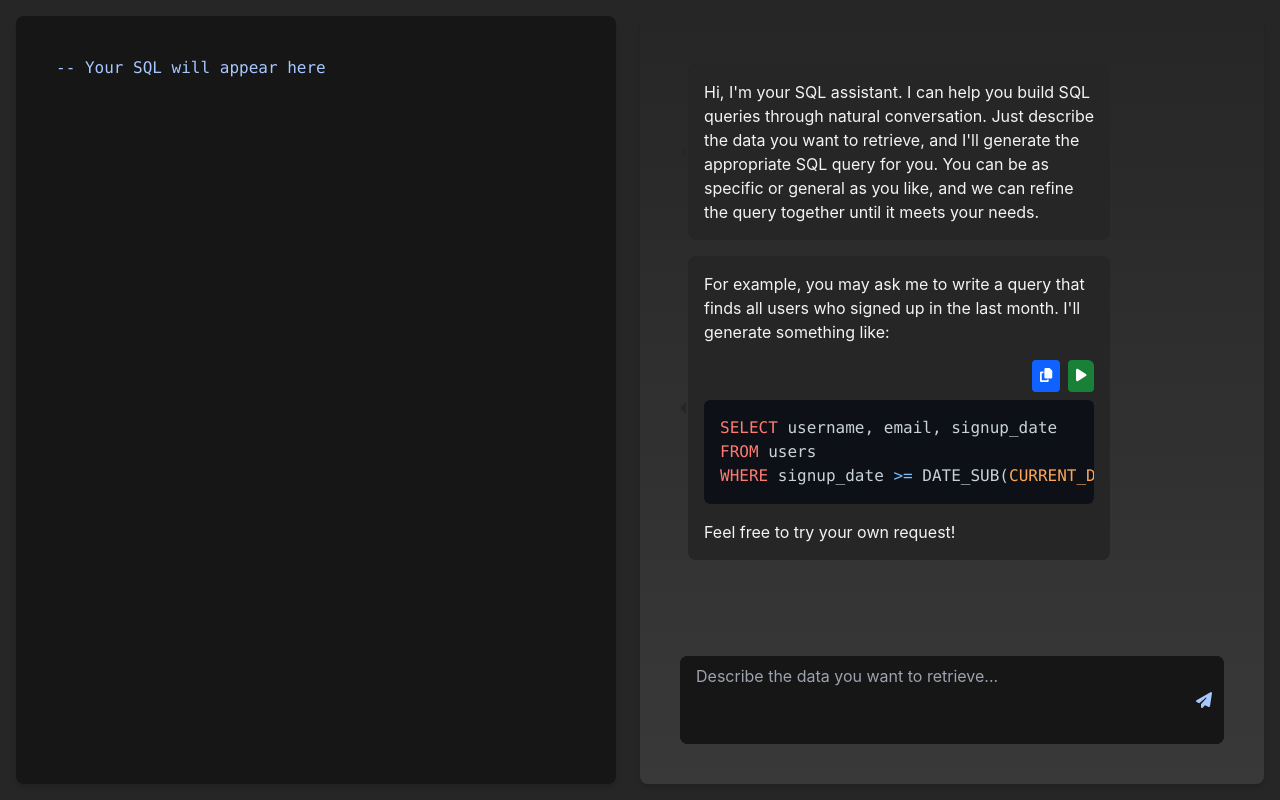
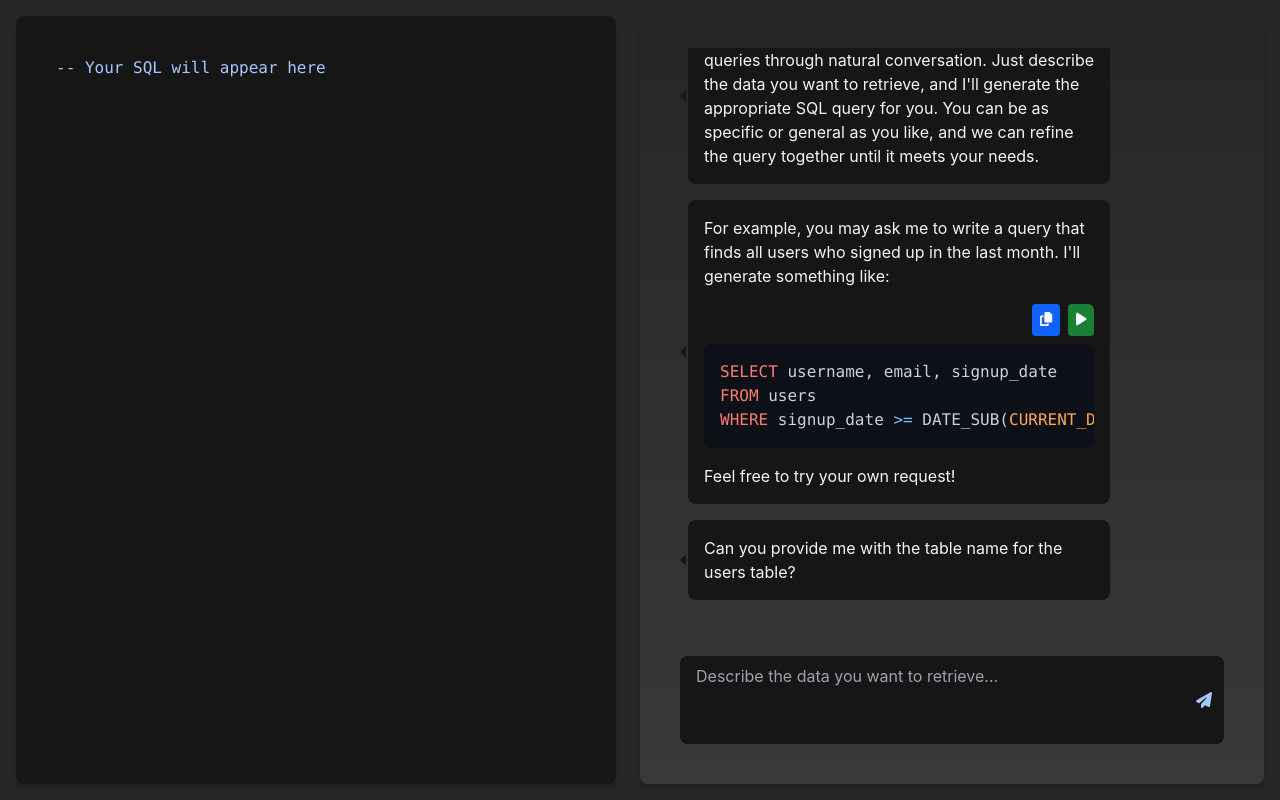
Before and after one commit to MartinCastroAlvarez/sql-cursor-ai-agent, a React (Create React App) app: page / in a window 1280 px wide. Built offline with nearby package versions, Linux system fonts and the light colour scheme; no server answers.

Commit message:
Quick fix
-

```diff
--- a/src/Agent.tsx
+++ b/src/Agent.tsx
@@ -5,6 +5,45 @@ import { api } from './Api';
  * EditorAgent class responsible for modifying SQL code based on conversation or direct changes
  */
 export class EditorAgent {
+  /**
+   * Processes agent responses to automatically extract and apply SQL changes
+   * @param conversation - The conversation history
+   * @param currentSql - Current SQL code
+   * @returns Promise with the revised SQL code, or current SQL if no changes needed
+   */
+  public async listen({conversation, currentSql}: {conversation: Message[], currentSql: string}): Promise<string> {
+    // Create a system message to instruct the model
+    const systemMessage: Message = {
+      text: `You are an SQL editor assistant.
+
+This is the full conversation history that you are listening to as a passive observer:
+${conversation.map(c => `${c.sender}: ${c.text}`).join('\n')}
+
+      Your task is to modify the current SQL query based on the conversation history.
+IMPORTANT: Your response must ONLY contain the revised SQL code without any explanations, comments, or markdown formatting.
+Do not include \`\`\`sql or \`\`\` tags. Return only the raw SQL query.
+Current SQL:
+\`\`\`sql
+${currentSql}
+\`\`\`
+
+Based on the conversation history, you must suggest the final version of the SQL query that the user wants.
+Always assume the you are writing 'SELECT FROM' statements.
+`,
+      date: new Date(),
+      sender: 'AGENT'
+    };
+
+    // Combine system message with conversation
+    const fullConversation = [systemMessage];
+
+    // Get completion from API
+    const response = await api.getCompletion(fullConversation);
+
+    // Return just the text (which should be only SQL)
+    return response.text;
+  }
+
   /**
    * Generates revised SQL based on conversation history and current SQL
    * @param conversation - Array of messages between user and analyst
@@ -14,7 +53,9 @@ export class EditorAgent {
   public async code({conversation, currentSql}: {conversation: Message[], currentSql: string}): Promise<string> {
     // Create a system message to instruct the model
     const systemMessage: Message = {
-      text: `You are an SQL editor assistant. Your task is to modify the current SQL query based on the conversation history.
+      text: `You are an SQL editor assistant.
+
+      Your task is to modify the current SQL query based on the conversation history.
 IMPORTANT: Your response must ONLY contain the revised SQL code without any explanations, comments, or markdown formatting.
 Do not include \`\`\`sql or \`\`\` tags. Return only the raw SQL query.
 Current SQL:
@@ -90,7 +131,11 @@ ${currentSql}
 When providing SQL code, always use code blocks with the \`\`\`sql format. Never use inline code snippets.
 Be helpful, clear, and focus on generating accurate SQL queries that solve the user's problem.
 
-Always provide at least 1 code snippet in your response.`,
+Always provide at least 1 code snippet in your response.
+Even if you don't know the fields, or schema, or table names, or anything, just make up something that would be a valid query.
+
+Always assume the you are writing 'SELECT FROM' statements.
+`,
       date: new Date(),
       sender: 'AGENT'
     };
--- a/src/App.tsx
+++ b/src/App.tsx
@@ -1,18 +1,18 @@
-import React, { useState, useCallback } from "react";
+import React, { useState, useCallback, useRef } from "react";
 import Editor from "./Editor";
 import Chat from "./Chat";
-import { useConversation } from "./useConversation";
+import { useConversation, Message } from "./useConversation";
 import "tippy.js/dist/tippy.css";
 import "./tippy-theme.css";
 import { editorAgent, analystAgent } from "./Agent";
 
 const INITIAL_SQL = "-- Your SQL will appear here";
 
-
 const App: React.FC = () => {
   const [sql, setSql] = useState<string>(INITIAL_SQL);
   const [conversation, addMessage] = useConversation();
   const [isLoading, setIsLoading] = useState<boolean>(false);
+  const chatInputRef = useRef<HTMLTextAreaElement>(null);
 
   const handleApply = useCallback(
     async (code: string) => {
@@ -25,6 +25,7 @@ const App: React.FC = () => {
         console.log(`Applying code: ${code}`);
       } finally {
         setIsLoading(false);
+        chatInputRef.current?.focus();
       }
     },
     [sql, isLoading],
@@ -37,15 +38,27 @@ const App: React.FC = () => {
 
       try {
         setIsLoading(true);
-        addMessage({
+
+        // Add the user's message to the conversation
+        const question: Message = {
           text,
           date: new Date(),
           sender: "USER",
-        });
-        const response = await analystAgent.ask({currentSql: sql, conversation: [...conversation, {text, date: new Date(), sender: "USER"}]});
+        };
+        addMessage(question);
+
+        // Ask the analyst agent for a response
+        const response = await analystAgent.ask({currentSql: sql, conversation: [...conversation, question]});
+
+        // Automatically process and apply any SQL changes from the agent's response
+        const newSql = await editorAgent.listen({conversation: [...conversation, question, response], currentSql: sql});
+
+        // Update the SQL state and the conversation
+        setSql(newSql);
         addMessage(response);
       } finally {
         setIsLoading(false);
+        chatInputRef.current?.focus();
       }
     },
     [addMessage, sql, conversation, isLoading],
@@ -65,7 +78,13 @@ const App: React.FC = () => {
           {/* Right column (Chat) - replaced Input with Chat */}
           <div className="w-full md:w-1/2 order-1 md:order-2 h-[calc(100vh-2rem)]">
             <div className="bg-gradient-to-b from-carbon-gray-90 to-carbon-gray-80 p-8 rounded-lg shadow-md h-full">
-              <Chat messages={conversation} onSend={handleSend} onApply={handleApply} isLoading={isLoading} />
+              <Chat
+                messages={conversation}
+                onSend={handleSend}
+                onApply={handleApply}
+                isLoading={isLoading}
+                ref={chatInputRef}
+              />
             </div>
           </div>
         </div>
--- a/src/Chat.tsx
+++ b/src/Chat.tsx
@@ -1,4 +1,4 @@
-import React, { useEffect, useRef } from "react";
+import React, { useEffect, useRef, forwardRef } from "react";
 import Message from "./Message";
 import Input from "./Input";
 import { Message as MessageType } from "./useConversation";
@@ -10,7 +10,7 @@ interface ChatProps {
   isLoading: boolean;
 }
 
-const Chat: React.FC<ChatProps> = ({ messages, onSend, onApply, isLoading }) => {
+const Chat = forwardRef<HTMLTextAreaElement, ChatProps>(({ messages, onSend, onApply, isLoading }, ref) => {
   const messagesEndRef = useRef<HTMLDivElement>(null);
 
   // Auto-scroll to bottom when messages change
@@ -35,17 +35,18 @@ const Chat: React.FC<ChatProps> = ({ messages, onSend, onApply, isLoading }) =>
       </div>
 
       {/* Input container - fixed at bottom */}
-      <div className="p-2">
-        {isLoading ? (
-          <div className="flex justify-center items-center p-4">
+      <div className="p-2 relative">
+        <Input ref={ref} onSubmit={onSend} disabled={isLoading} />
+        {isLoading && (
+          <div className="absolute inset-0 bg-carbon-gray-90/50 flex justify-center items-center backdrop-blur-sm">
             <div className="animate-spin rounded-full h-8 w-8 border-t-2 border-b-2 border-blue-500"></div>
           </div>
-        ) : (
-          <Input onSubmit={onSend} />
         )}
       </div>
     </div>
   );
-};
+});
+
+Chat.displayName = 'Chat';
 
 export default Chat;
--- a/src/Input.tsx
+++ b/src/Input.tsx
@@ -1,23 +1,24 @@
-import React, { useState, KeyboardEvent } from "react";
+import React, { useState, KeyboardEvent, forwardRef } from "react";
 import { FontAwesomeIcon } from "@fortawesome/react-fontawesome";
 import { faPaperPlane } from "@fortawesome/free-solid-svg-icons";
 
 interface InputProps {
   onSubmit: (query: string) => void;
+  disabled?: boolean;
 }
 
-const Input: React.FC<InputProps> = ({ onSubmit }) => {
+const Input = forwardRef<HTMLTextAreaElement, InputProps>(({ onSubmit, disabled }, ref) => {
   const [inputValue, setInputValue] = useState<string>("");
 
   const handleInputSubmit = () => {
-    if (inputValue.trim()) {
+    if (inputValue.trim() && !disabled) {
       onSubmit(inputValue);
       setInputValue("");
     }
   };
 
   const handleKeyDown = (e: KeyboardEvent<HTMLTextAreaElement>) => {
-    if (e.key === "Enter" && !e.shiftKey) {
+    if (e.key === "Enter" && !e.shiftKey && !disabled) {
       e.preventDefault(); // Prevent default to avoid new line
       handleInputSubmit();
     }
@@ -26,21 +27,26 @@ const Input: React.FC<InputProps> = ({ onSubmit }) => {
   return (
     <div className="flex w-full bg-carbon-gray-100 rounded-lg overflow-hidden">
       <textarea
+        ref={ref}
         value={inputValue}
         onChange={(e) => setInputValue(e.target.value)}
         onKeyDown={handleKeyDown}
         placeholder="Describe the data you want to retrieve..."
         className="flex-grow px-4 py-2 text-carbon-gray-10 bg-carbon-gray-100 border-none focus:outline-none focus:ring-0 resize-none min-h-[72px]"
         rows={3}
+        disabled={disabled}
       />
       <button
         onClick={handleInputSubmit}
-        className="px-3 py-2 text-carbon-blue-30 bg-carbon-gray-100 hover:bg-carbon-gray-90 focus:outline-none transition-colors duration-200"
+        disabled={disabled}
+        className={`px-3 py-2 text-carbon-blue-30 bg-carbon-gray-100 hover:bg-carbon-gray-90 focus:outline-none transition-colors duration-200 ${disabled ? 'opacity-50 cursor-not-allowed' : ''}`}
       >
         <FontAwesomeIcon icon={faPaperPlane} />
       </button>
     </div>
   );
-};
+});
+
+Input.displayName = 'Input';
 
 export default Input;
--- a/src/Message.tsx
+++ b/src/Message.tsx
@@ -106,16 +106,16 @@ const Toolbar: React.FC<{ code: string; onApply: (code: string) => void }> = ({
 const Message: React.FC<MessageProps> = ({ text, sender, onApply }: MessageProps) => {
   return (
     <div
-      className={`message p-4 rounded-lg ${sender === "USER" ? "bg-carbon-blue-90" : "bg-carbon-gray-90"} text-carbon-gray-10 mb-4 relative`}
+      className={`message p-4 rounded-lg ${sender === "USER" ? "bg-carbon-gray-80" : "bg-carbon-gray-100"} text-carbon-gray-10 mb-4 relative`}
     >
       {/* Triangle for agent - left side */}
       {sender === "AGENT" && (
-        <div className="absolute top-1/2 -translate-y-1/2 -left-2 w-0 h-0 border-t-[6px] border-r-[6px] border-b-[6px] border-l-0 border-solid border-t-transparent border-r-carbon-gray-90 border-b-transparent"></div>
+        <div className="absolute top-1/2 -translate-y-1/2 -left-2 w-0 h-0 border-t-[6px] border-r-[6px] border-b-[6px] border-l-0 border-solid border-t-transparent border-r-carbon-gray-100 border-b-transparent"></div>
       )}
 
       {/* Triangle for user - right side */}
       {sender === "USER" && (
-        <div className="absolute top-1/2 -translate-y-1/2 -right-2 w-0 h-0 border-t-[6px] border-l-[6px] border-b-[6px] border-r-0 border-solid border-t-transparent border-l-carbon-blue-90 border-b-transparent"></div>
+        <div className="absolute top-1/2 -translate-y-1/2 -right-2 w-0 h-0 border-t-[6px] border-l-[6px] border-b-[6px] border-r-0 border-solid border-t-transparent border-l-carbon-gray-80 border-b-transparent"></div>
       )}
 
       <div className="prose prose-invert prose-sm max-w-none">
@@ -148,7 +148,7 @@ const Message: React.FC<MessageProps> = ({ text, sender, onApply }: MessageProps
                 </pre>
               ) : (
                 <code
-                  className="bg-[#1e2030] px-1 py-0.5 rounded text-carbon-blue-30"
+                  className="bg-[#1e2030] px-1 py-0.5 rounded text-carbon-gray-30"
                   {...props}
                 >
                   {children}
--- a/src/useConversation.ts
+++ b/src/useConversation.ts
@@ -24,6 +24,13 @@ const EXAMPLE_MESSAGE: Message = {
   sender: "AGENT",
 };
 
+// Example of a request from the agent to provide a table name
+const EXAMPLE_TABLE_REQUEST: Message = {
+  text: "Can you provide me with the table name for the users table?",
+  date: new Date(),
+  sender: "AGENT",
+};
+
 /**
  * Hook for managing conversation state
  * @returns [conversation, addMessage] - Array containing conversation and function to add messages
@@ -32,6 +39,7 @@ export function useConversation(): [Message[], (message: Message) => void] {
   const [conversation, setConversation] = useState<Message[]>([
     WELCOME_MESSAGE,
     EXAMPLE_MESSAGE,
+    EXAMPLE_TABLE_REQUEST,
   ]);
 
   const addMessage = useCallback((message: Message) => {
```
